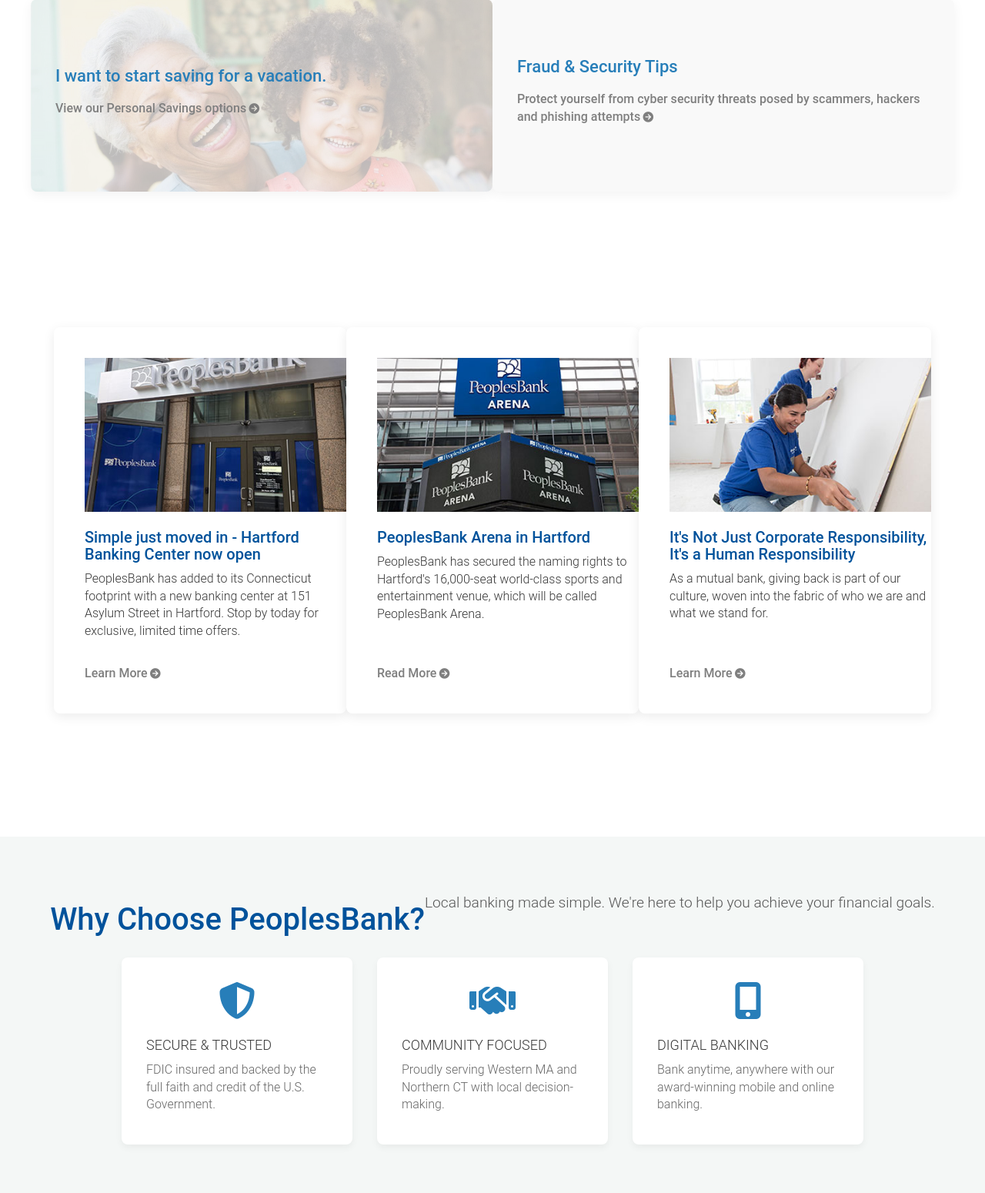
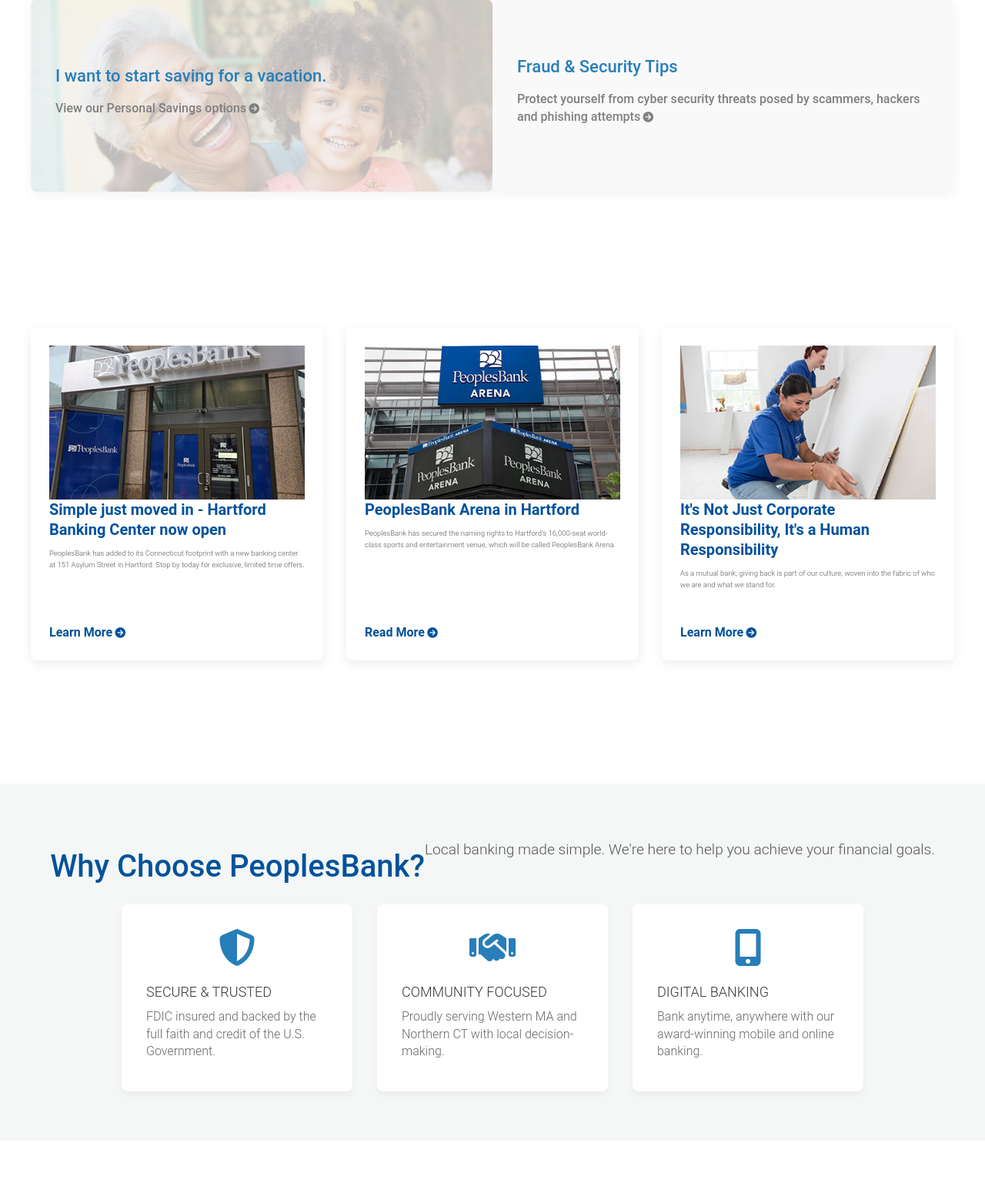
Before and after one commit to Sheriffdeen-dev/Peoples-Bank, a Flask app: page / in a window 1280 px wide. Shown: the part 942-2492 px from the top of the page at 77% size. Run offline with Flask 3, Linux system fonts and the light colour scheme; some libraries are stand-ins or nearby versions.

Commit message:
Update build.css

```diff
--- a/static/css/build.css
+++ b/static/css/build.css
@@ -1,4 +1,148 @@
-
+/* =========================================
+   BLOG/NEWS SECTION - MODERN CARD LAYOUT
+   ========================================= */
+
+/* 1. Grid Container */
+.blog-wrap .inner-wrap {
+    display: grid !important;
+    grid-template-columns: repeat(3, 1fr) !important;
+    gap: 30px !important;
+    padding: 0 !important;
+    margin: 0 auto !important;
+    max-width: 1200px !important;
+}
+
+/* 2. Article Card Styling */
+.blog-wrap article {
+    background: #ffffff !important;
+    border-radius: 12px !important;
+    box-shadow: 0 4px 15px rgba(0, 0, 0, 0.08) !important;
+    overflow: hidden !important;
+    display: flex !important;
+    flex-direction: column !important;
+    transition: transform 0.3s ease, box-shadow 0.3s ease !important;
+    margin: 0 !important;
+    padding: 0 !important;
+    width: 100% !important;
+}
+
+.blog-wrap article:hover {
+    transform: translateY(-5px) !important;
+    box-shadow: 0 10px 25px rgba(0, 0, 0, 0.12) !important;
+}
+
+/* 3. Image Styling */
+.blog-wrap article .promo-img {
+    width: 100% !important;
+    height: 220px !important;
+    object-fit: cover !important;
+    border-radius: 0 !important;
+    margin: 0 !important;
+    display: block !important;
+}
+
+/* 4. Content Wrapper (The <span> tag) */
+.blog-wrap article > span {
+    padding: 20px !important;
+    display: flex !important;
+    flex-direction: column !important;
+    flex-grow: 1 !important;
+    width: 100% !important;
+    text-align: left !important;
+    align-items: flex-start !important;
+}
+
+/* 5. Typography */
+.blog-wrap article h2 {
+    font-size: 1.25rem !important;
+    color: #00529b !important;
+    margin: 0 0 12px 0 !important;
+    line-height: 1.3 !important;
+    text-align: left !important;
+    font-weight: 600 !important;
+}
+
+.blog-wrap article p {
+    font-size: 0.95rem !important;
+    color: #555555 !important;
+    line-height: 1.6 !important;
+    margin: 0 0 20px 0 !important;
+    flex-grow: 1 !important;
+    text-align: left !important;
+}
+
+/* 6. "Learn More" Button */
+.blog-wrap article .btn-arrow {
+    margin: 0 20px 20px !important;
+    align-self: flex-start !important;
+    font-weight: 600 !important;
+    color: #00529b !important;
+    text-decoration: none !important;
+    transition: color 0.2s ease !important;
+    padding: 0 !important;
+}
+
+.blog-wrap article .btn-arrow:hover {
+    color: #003768 !important;
+    text-decoration: underline !important;
+}
+
+/* =========================================
+   TABLET RESPONSIVE (2 Columns)
+   ========================================= */
+@media (max-width: 991px) {
+    .blog-wrap .inner-wrap {
+        grid-template-columns: repeat(2, 1fr) !important;
+        gap: 20px !important;
+    }
+
+    .blog-wrap article .promo-img {
+        height: 200px !important;
+    }
+}
+
+/* =========================================
+   MOBILE RESPONSIVE (1 Column / Stacked in Rows)
+   ========================================= */
+@media (max-width: 767px) {
+    .blog-wrap .inner-wrap {
+        grid-template-columns: 1fr !important; /* Forces 1 article per full-width row */
+        gap: 20px !important;
+        padding: 0 10px !important;
+    }
+
+    .blog-wrap article {
+        border-radius: 10px !important;
+    }
+
+    .blog-wrap article .promo-img {
+        height: 180px !important;
+    }
+
+    .blog-wrap article > span {
+        padding: 15px !important;
+    }
+
+    .blog-wrap article h2 {
+        font-size: 1.15rem !important;
+    }
+
+    .blog-wrap article p {
+        font-size: 0.9rem !important;
+    }
+
+    .blog-wrap article .btn-arrow {
+        margin: 0 15px 15px !important;
+    }
+
+    /* Override the old mobile centering to keep text left-aligned and clean */
+    .blog-wrap article,
+    .blog-wrap article h2,
+    .blog-wrap article p,
+    .blog-wrap article a {
+        text-align: left !important;
+    }
+}
 
 
 
```
